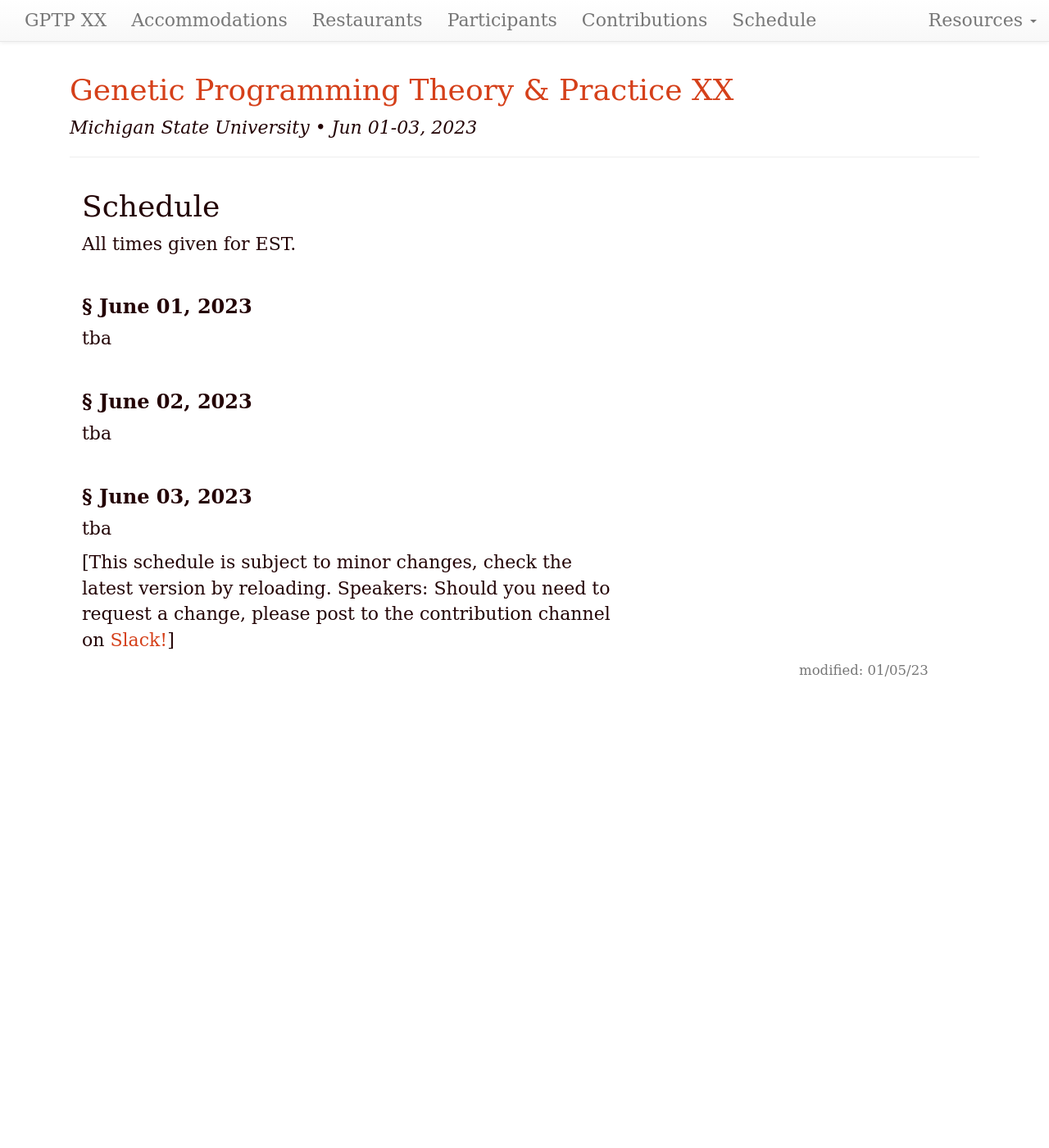
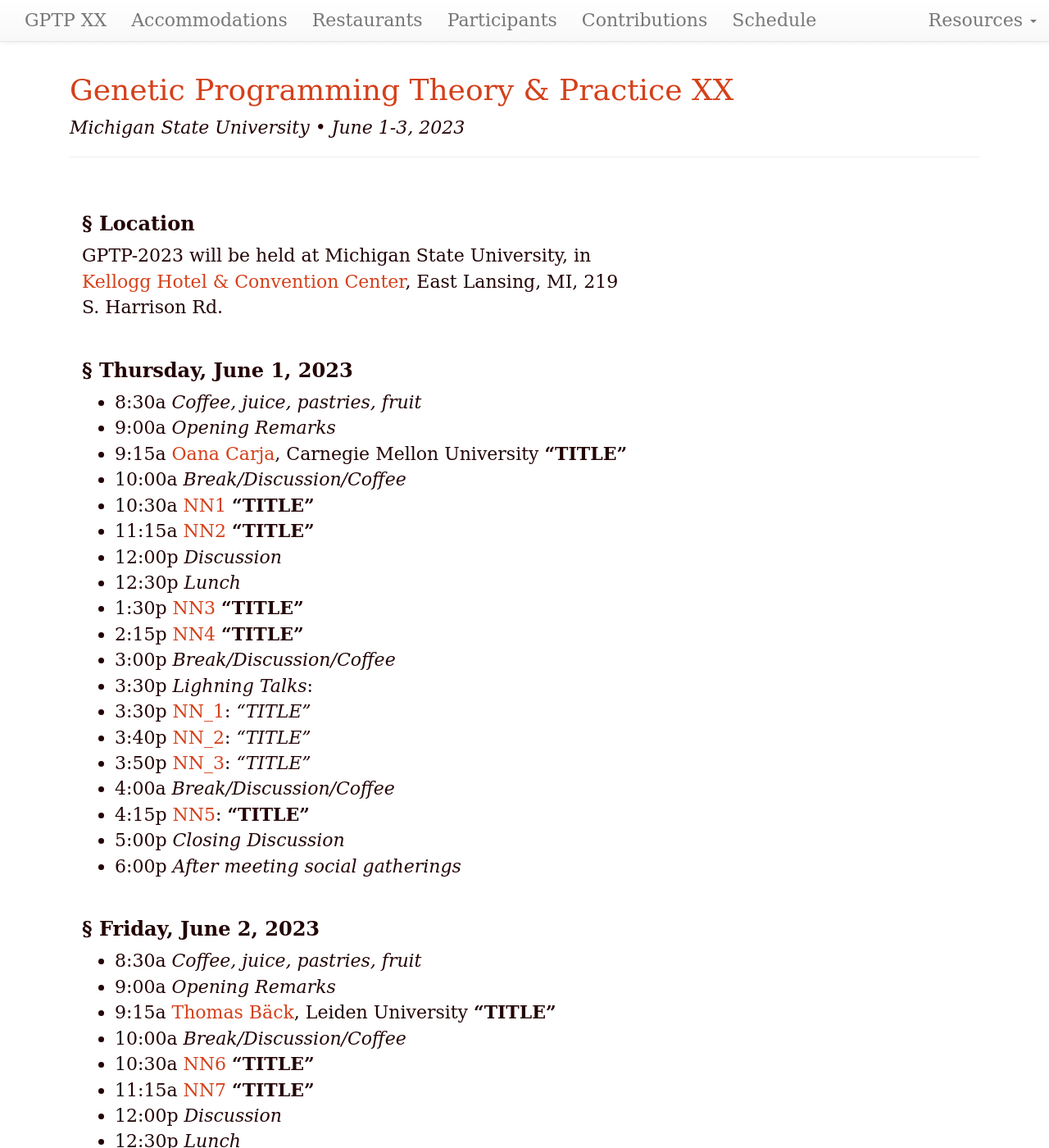
Before and after one commit to GPTP-workshop/gptp-workshop.github.io, a Jekyll site: the page built from schedule.md, in a window 1280 px wide and 1400 px high. Shown: the whole window at 82% size. Built offline with Jekyll 4.4.1, drawn with Linux system fonts in a browser that asks for light colours; our own code applies the rules of GitHub Pages for plain Markdown files; some of the changed text lies outside the part shown.

Commit message:
Update schedule.md

```diff
--- a/schedule.md
+++ b/schedule.md
@@ -1,24 +1,92 @@
 ---
 layout: default
-updated: "Jan 05, 2023"
+updated: "May 1, 2023"
 roman: "XX"
-dates: "Jun 01-03, 2023"
+dates: "June 1-3, 2023"
 ---
 
-# Schedule
+### Location
+GPTP-2023 will be held at Michigan State University, in [Kellogg Hotel & Convention Center](https://https://kelloggcenter.com/), East Lansing, MI, 219 S. Harrison Rd.
 
-All times given for EST.
+### Thursday, June 1, 2023
 
-### June 01, 2023
+- 8:30a _Coffee, juice, pastries, fruit_
+- 9:00a _Opening Remarks_
+- 9:15a [Oana Carja](https://cbd.cmu.edu/people/carja.html), Carnegie Mellon University
+**"TITLE"**
+- 10:00a _Break/Discussion/Coffee_
+- 10:30a [NN1](https://xxx)
+**"TITLE"**
+- 11:15a [NN2](https://xxx)
+**"TITLE"**
+- 12:00p _Discussion_
+- 12:30p _Lunch_
+- 1:30p [NN3](http://xxx)
+**"TITLE"**
+- 2:15p [NN4](http://xxx)
+**"TITLE"**
+- 3:00p _Break/Discussion/Coffee_
+- 3:30p _Lighning Talks_:
+- 3:30p [NN_1](https://xxx): *"TITLE"*
+- 3:40p [NN_2](https://xxx): *"TITLE"*
+- 3:50p [NN_3](https://xxx): *"TITLE"*
+- 4:00a _Break/Discussion/Coffee_
+- 4:15p [NN5](http://xxx):
+**"TITLE"**
+- 5:00p _Closing Discussion_
+- 6:00p _After meeting social gatherings_
 
-tba
 
-### June 02, 2023
+### Friday, June 2, 2023
 
-tba
+- 8:30a _Coffee, juice, pastries, fruit_
+- 9:00a _Opening Remarks_
+- 9:15a [Thomas Bäck](https://xxx), Leiden University
+**"TITLE"**
+- 10:00a _Break/Discussion/Coffee_
+- 10:30a [NN6](https://xxx)
+**"TITLE"**
+- 11:15a [NN7](https://xxx)
+**"TITLE"**
+- 12:00p _Discussion_
+- 12:30p _Lunch_
+-  1:30p [NN8](http://xxx)
+**"TITLE"**
+- 2:15p [NN9](http://xxx)
+**"TITLE"**
+- 3:00p _Break/Discussion/Coffee_
+- 3:30p _Lighning Talks_:
+- 3:30p [NN_4](https://xxx): *"TITLE"*
+- 3:40p [NN_5](https://xxx): *"TITLE"*
+- 3:50p [NN_6](https://xxx): *"TITLE"*
+- 4:00a _Break/Discussion/Coffee_
+- 4:15p [NN10](http://xxx):
+**"TITLE"**
+- 5:00p _Closing Discussion_
+- 6:00p _After meeting social gatherings_
 
-### June 03, 2023
 
-tba
 
-[This schedule is subject to minor changes, check the latest version by reloading. Speakers: Should you need to request a change, please post to the contribution channel on [Slack!](https://gptp-workshops.slack.com)]
+### Saturday, June 3, 2023
+- 8:30a _Coffee, juice, pastries, fruit_
+- 9:00a _Opening Remarks_
+- 9:15a [James Foster](https://xxx)
+- **"TITLE"**
+- 10:00a _Break/Discussion/Coffee_
+- 10:30a [NN11](https://xxx)
+**"TITLE"**
+- 11:15a [NN12](https://xxx)
+**"TITLE"**
+- 12:00p _Discussion_
+- 12:30p [NN13](http://xxx)
+**"TITLE"**
+-  1:15p _Closing Discussion_
+-  2:00p _End of the Workshop_
+
+
+### For travel preparations
+
+We normally start at 9:00 am on the first day, that is June 1, 2023,
+and end after lunch on the last day, that is June 3, 2023.
+
+[This schedule is subject to  changes, check the latest version by reloading. Speakers: Should you need to request a change, please post to the contribution channel on [Slack!](https://gptp-workshops.slack.com)]
```
